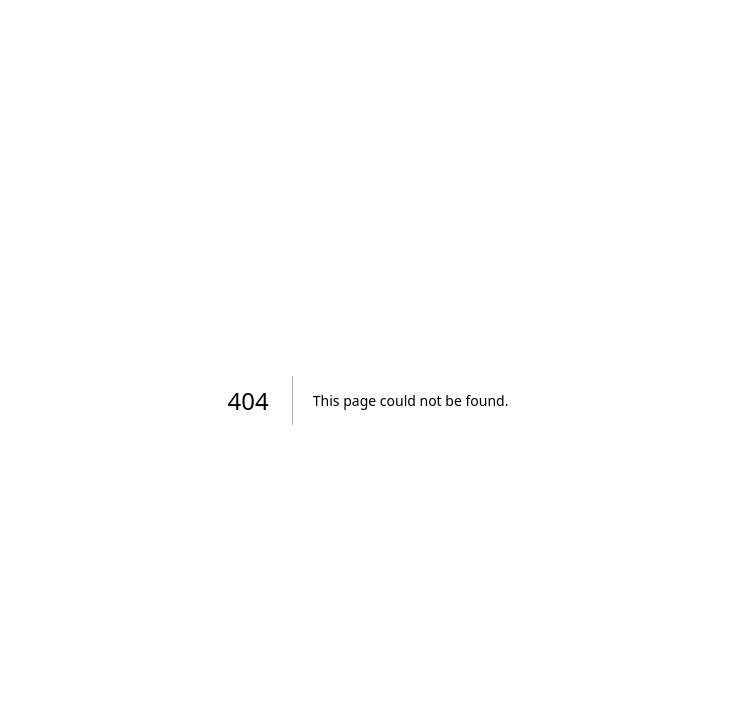
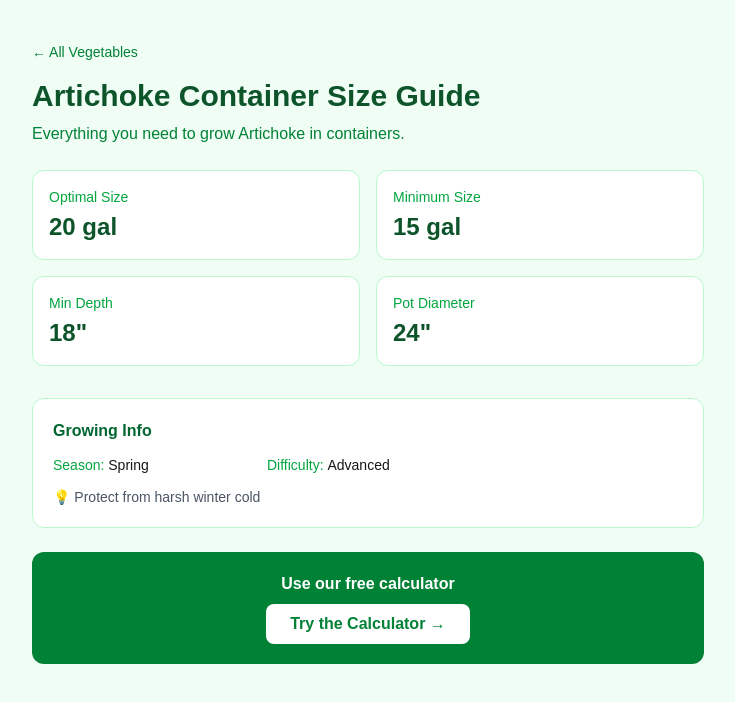
Before and after one commit to yuzhoudabaozhayujiamigou-cloud/potmyveg, a Next.js app: page /vegetables/artichoke in a window 1280 px wide. Before the commit this address had no page. Shown: the top 702 px of the page, without its empty margins (272-1007 px from the left). Built offline with nearby package versions, Linux system fonts and the light colour scheme.

Commit message:
feat: add individual vegetable detail pages

```diff
--- /dev/null
+++ b/app/vegetables/[slug]/page.tsx
@@ -0,0 +1,120 @@
+import { notFound } from "next/navigation";
+import vegetables from "../../../data/vegetables.json";
+import type { Metadata } from "next";
+import Link from "next/link";
+
+type Vegetable = {
+  name: string;
+  min_gallons: number;
+  optimal_gallons: number;
+  min_depth_inches: number;
+  pot_diameter_inches: number;
+  notes: string;
+  difficulty: string;
+  season: string;
+};
+
+function nameToSlug(name: string): string {
+  return name.toLowerCase().replace(/[^a-z0-9]+/g, "-").replace(/(^-|-$)/g, "");
+}
+
+export async function generateStaticParams() {
+  return (vegetables as Vegetable[]).map((v) => ({
+    slug: nameToSlug(v.name),
+  }));
+}
+
+export async function generateMetadata({
+  params,
+}: {
+  params: Promise<{ slug: string }>;
+}): Promise<Metadata> {
+  const { slug } = await params;
+  const veg = (vegetables as Vegetable[]).find((v) => nameToSlug(v.name) === slug);
+  if (!veg) return {};
+  return {
+    title: `${veg.name} Container Size Guide - PotMyVeg`,
+    description: `Find the right pot size for ${veg.name}. Minimum ${veg.min_gallons} gallons, optimal ${veg.optimal_gallons} gallons. Free container gardening calculator.`,
+  };
+}
+
+export default async function VegetablePage({
+  params,
+}: {
+  params: Promise<{ slug: string }>;
+}) {
+  const { slug } = await params;
+  const veg = (vegetables as Vegetable[]).find((v) => nameToSlug(v.name) === slug);
+  if (!veg) notFound();
+
+  return (
+    <main className="min-h-screen bg-green-50 px-4 py-10">
+      <div className="mx-auto max-w-2xl">
+        <Link
+          href="/vegetables"
+          className="mb-4 inline-block text-sm text-green-700 hover:underline"
+        >
+          ← All Vegetables
+        </Link>
+        <h1 className="mb-2 text-3xl font-bold text-green-900">
+          {veg.name} Container Size Guide
+        </h1>
+        <p className="mb-6 text-green-700">
+          Everything you need to grow {veg.name} in containers.
+        </p>
+
+        <div className="mb-8 grid grid-cols-2 gap-4">
+          <div className="rounded-xl border border-green-200 bg-white p-4">
+            <div className="mb-1 text-sm text-green-600">Optimal Size</div>
+            <div className="text-2xl font-bold text-green-900">
+              {veg.optimal_gallons} gal
+            </div>
+          </div>
+          <div className="rounded-xl border border-green-200 bg-white p-4">
+            <div className="mb-1 text-sm text-green-600">Minimum Size</div>
+            <div className="text-2xl font-bold text-green-900">
+              {veg.min_gallons} gal
+            </div>
+          </div>
+          <div className="rounded-xl border border-green-200 bg-white p-4">
+            <div className="mb-1 text-sm text-green-600">Min Depth</div>
+            <div className="text-2xl font-bold text-green-900">
+              {veg.min_depth_inches}&quot;
+            </div>
+          </div>
+          <div className="rounded-xl border border-green-200 bg-white p-4">
+            <div className="mb-1 text-sm text-green-600">Pot Diameter</div>
+            <div className="text-2xl font-bold text-green-900">
+              {veg.pot_diameter_inches}&quot;
+            </div>
+          </div>
+        </div>
+
+        <div className="mb-6 rounded-xl border border-green-200 bg-white p-5">
+          <h2 className="mb-3 font-semibold text-green-800">Growing Info</h2>
+          <div className="grid grid-cols-3 gap-3 text-sm">
+            <div>
+              <span className="text-green-600">Season:</span>{" "}
+              <span className="font-medium capitalize">{veg.season}</span>
+            </div>
+            <div>
+              <span className="text-green-600">Difficulty:</span>{" "}
+              <span className="font-medium capitalize">{veg.difficulty}</span>
+            </div>
+          </div>
+          {veg.notes && <p className="mt-3 text-sm text-gray-600">💡 {veg.notes}</p>}
+        </div>
+
+        <div className="rounded-xl bg-green-700 p-5 text-center text-white">
+          <p className="mb-2 font-semibold">Use our free calculator</p>
+          <Link
+            href="/"
+            className="inline-block rounded-lg bg-white px-6 py-2 font-bold text-green-700 hover:bg-green-50"
+          >
+            Try the Calculator →
+          </Link>
+        </div>
+      </div>
+    </main>
+  );
+}
--- a/app/vegetables/page.tsx
+++ b/app/vegetables/page.tsx
@@ -1,9 +1,13 @@
 import type { Metadata } from "next";
 import Link from "next/link";
-import { slugifyVegetable, vegetables } from "@/lib/vegetables";
+import { vegetables } from "@/lib/vegetables";
 
 function toLabel(value: string): string {
   return value.charAt(0).toUpperCase() + value.slice(1);
+}
+
+function nameToSlug(name: string): string {
+  return name.toLowerCase().replace(/[^a-z0-9]+/g, "-");
 }
 
 export const metadata: Metadata = {
@@ -27,7 +31,7 @@ export default function VegetablesPage() {
           {vegetables.map((vegetable) => (
             <Link
               key={vegetable.name}
-              href={`/vegetables/${slugifyVegetable(vegetable.name)}`}
+              href={`/vegetables/${nameToSlug(vegetable.name)}`}
               className="rounded-xl border border-green-200 bg-white p-4 shadow-sm transition hover:border-green-300 hover:shadow"
             >
               <h2 className="text-xl font-semibold text-green-900">
```
